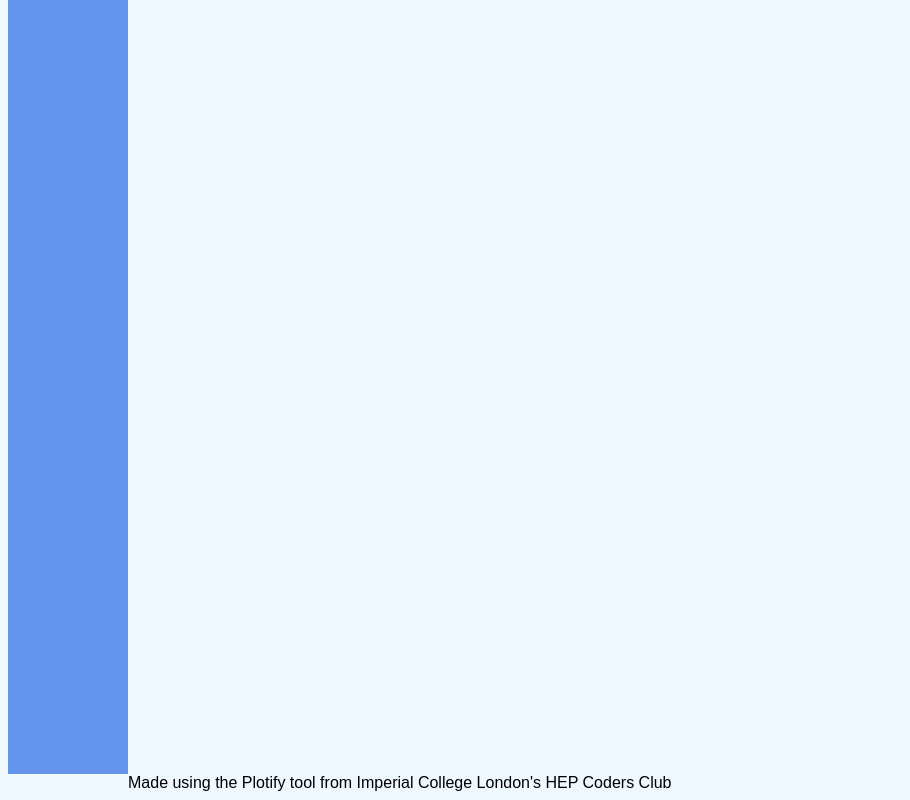
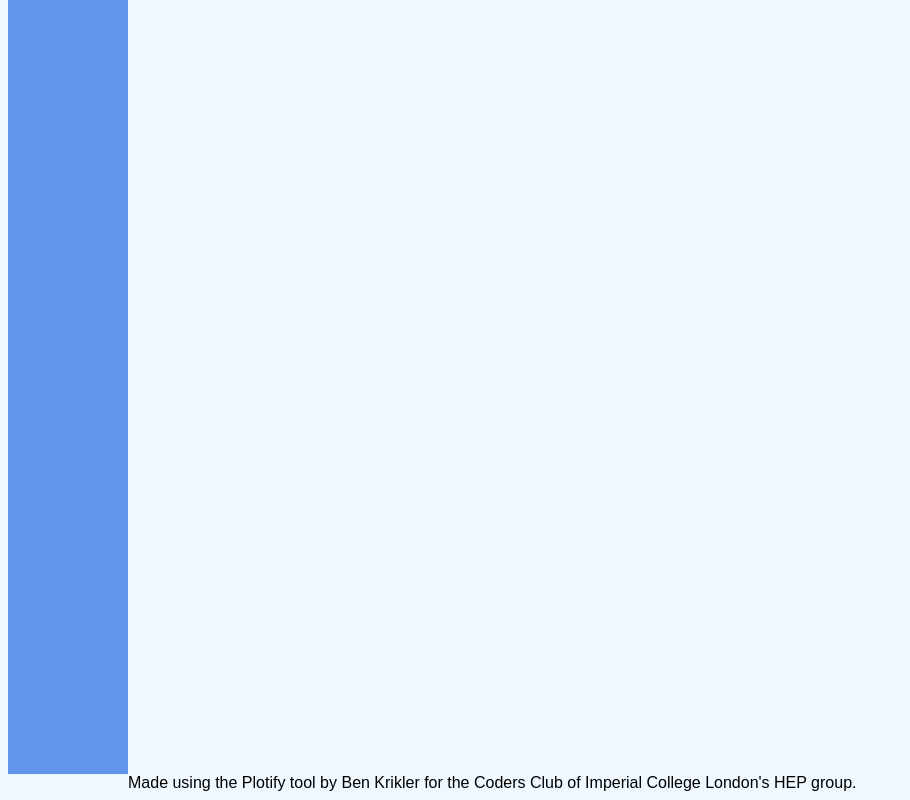
Before and after one commit to ichep-coders-club/plotify, a plain HTML site: page template.html in a window 1280 px wide. Shown: the part 1035-1835 px from the top of the page, without its empty margins (0-910 px from the left). Drawn offline with Linux system fonts and the light colour scheme.

Commit message:
Changed the acknowledgement at the bottom of the template html

```diff
--- a/template.html
+++ b/template.html
@@ -85,7 +85,7 @@
 	    </div>
 	</div>
 	<div id="footer">
-	    Made using the Plotify tool from Imperial College London's HEP Coders Club<br/>
+	    Made using the Plotify tool by Ben Krikler for the Coders Club of Imperial College London's HEP group.<br/>
 	</div>
     </body>
 </html>
```
